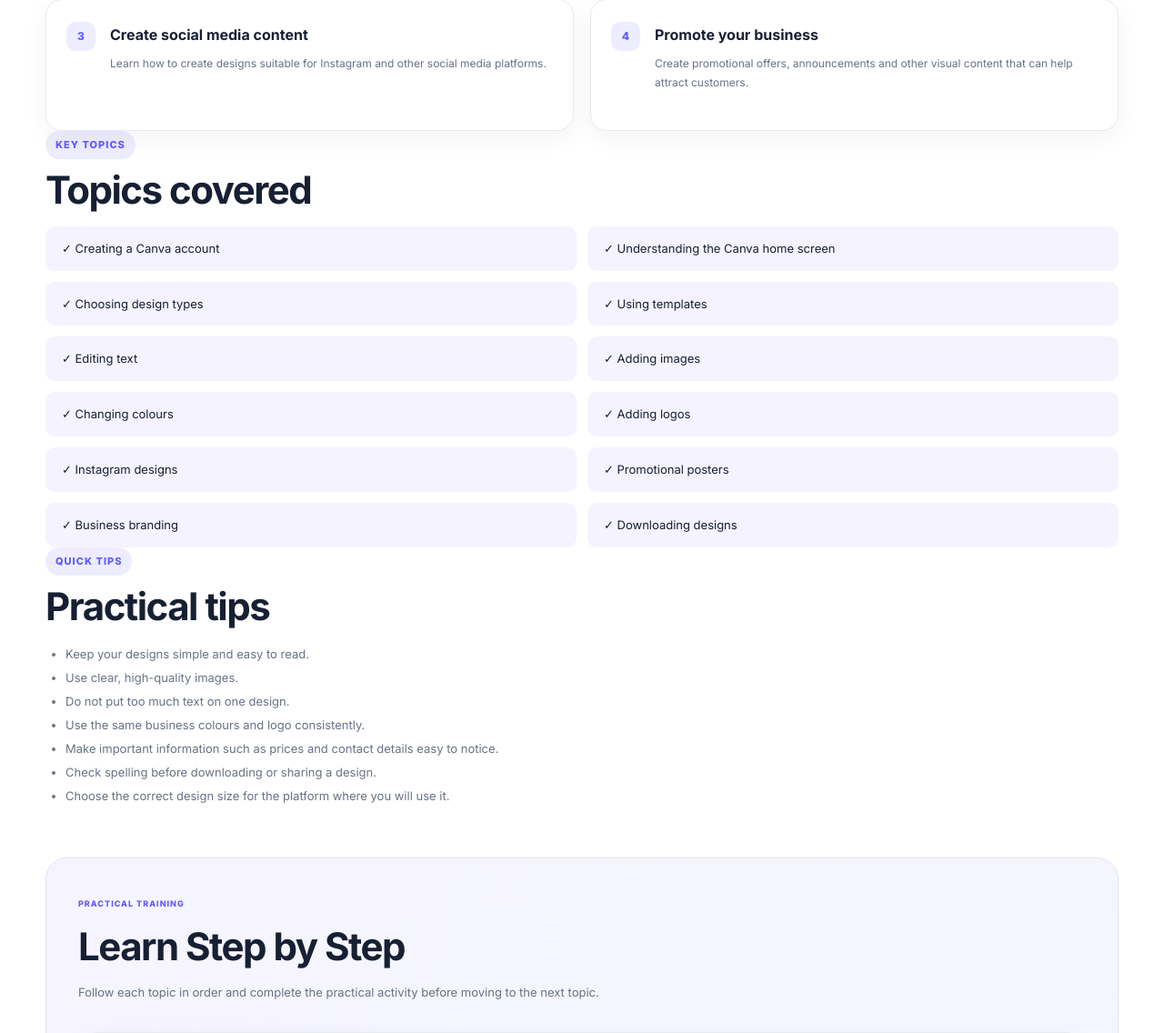
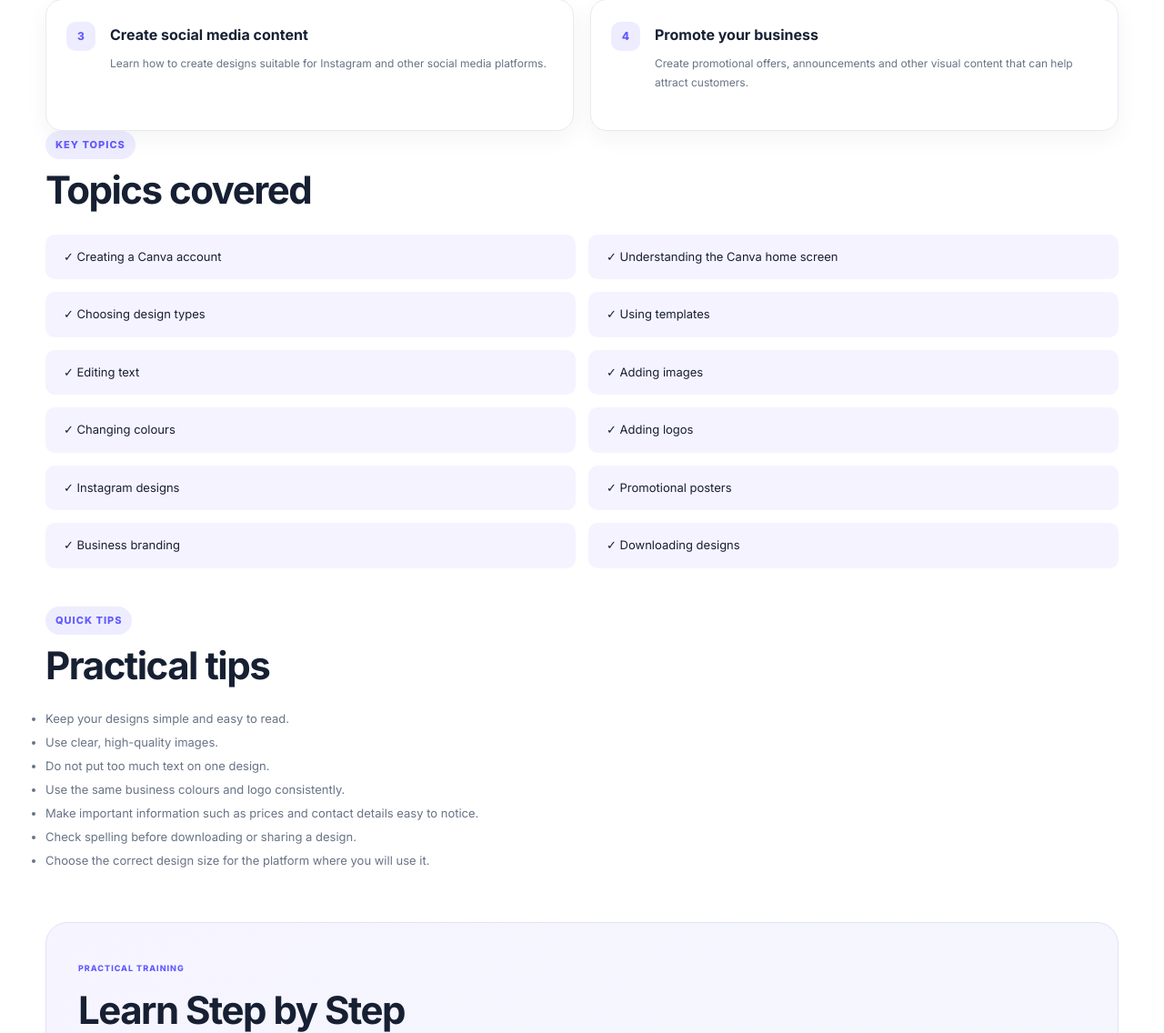
Before and after one commit to vinay-varma07/DigiGrow, a Flask app: page /module/canva in a window 1280 px wide. Shown: the part 750-1886 px from the top of the page at 91% size. Run offline with Flask 3, Linux system fonts and the light colour scheme; data comes from the database, SQL or seed files in the repository.

Commit message:
Update module.css

```diff
--- a/static/css/module.css
+++ b/static/css/module.css
@@ -50,22 +50,33 @@
     font-weight: 800;
 }
 
+/* ===== Key Topics ===== */
+
 .topic-list {
     display: grid;
-    grid-template-columns: repeat(2, 1fr);
-    gap: 12px;
+    grid-template-columns: repeat(2, minmax(0, 1fr));
+    gap: 14px;
+    width: 100%;
+    margin-top: 24px;
+    margin-bottom: 42px;
 }
 
 .topic-item {
-    padding: 14px 18px;
+    box-sizing: border-box;
+    width: 100%;
+    padding: 15px 20px;
     border-radius: 10px;
     background: #f5f3ff;
     color: var(--text);
     font-size: 13px;
+    line-height: 1.5;
 }
 
+/* ===== Quick Tips ===== */
+
 .tips-list {
-    padding-left: 22px;
+    margin-top: 20px;
+    padding-left: 0;
     color: var(--muted);
     font-size: 13px;
     line-height: 2;
@@ -92,6 +103,8 @@
     font-size: 13px;
     line-height: 1.75;
 }
+
+/* ===== Topic-Based Training Lessons ===== */
 
 .lesson-list {
     display: grid;
@@ -230,6 +243,8 @@
     margin-top: 32px;
 }
 
+/* ===== Responsive ===== */
+
 @media (max-width: 850px) {
     .content-grid,
     .topic-list {
```
